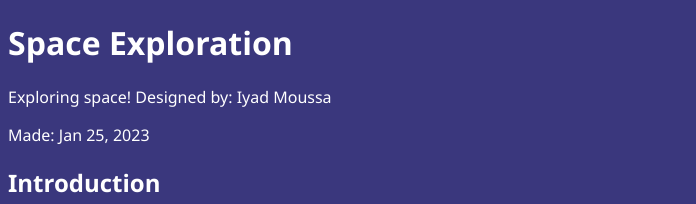
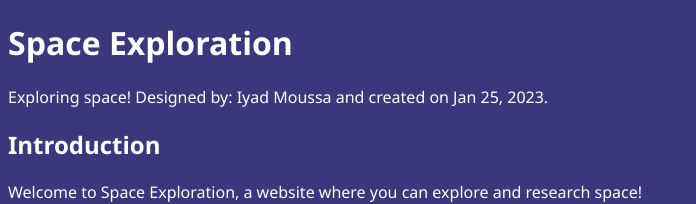
Before and after one commit to YadderOnALadder/Space-Exploration, a plain HTML site: page index.html in a window 1280 px wide. Shown: the top 204 px of the page, without its empty margins (0-696 px from the left). Drawn offline with Linux system fonts and the light colour scheme; files whose address does not match are found by name.

Commit message:
Added additional information
new patches

```diff
--- a/index.html
+++ b/index.html
@@ -17,9 +17,9 @@
 
 <h1>Space Exploration</h1>
 
-<p>Exploring space! Designed by: Iyad Moussa</p>
-
-<p>Made: Jan 25, 2023</p>
+<p>
+    Exploring space!
+    Designed by: Iyad Moussa and created on Jan 25, 2023.</p>
 
 <h2>Introduction</h2>
 
```
